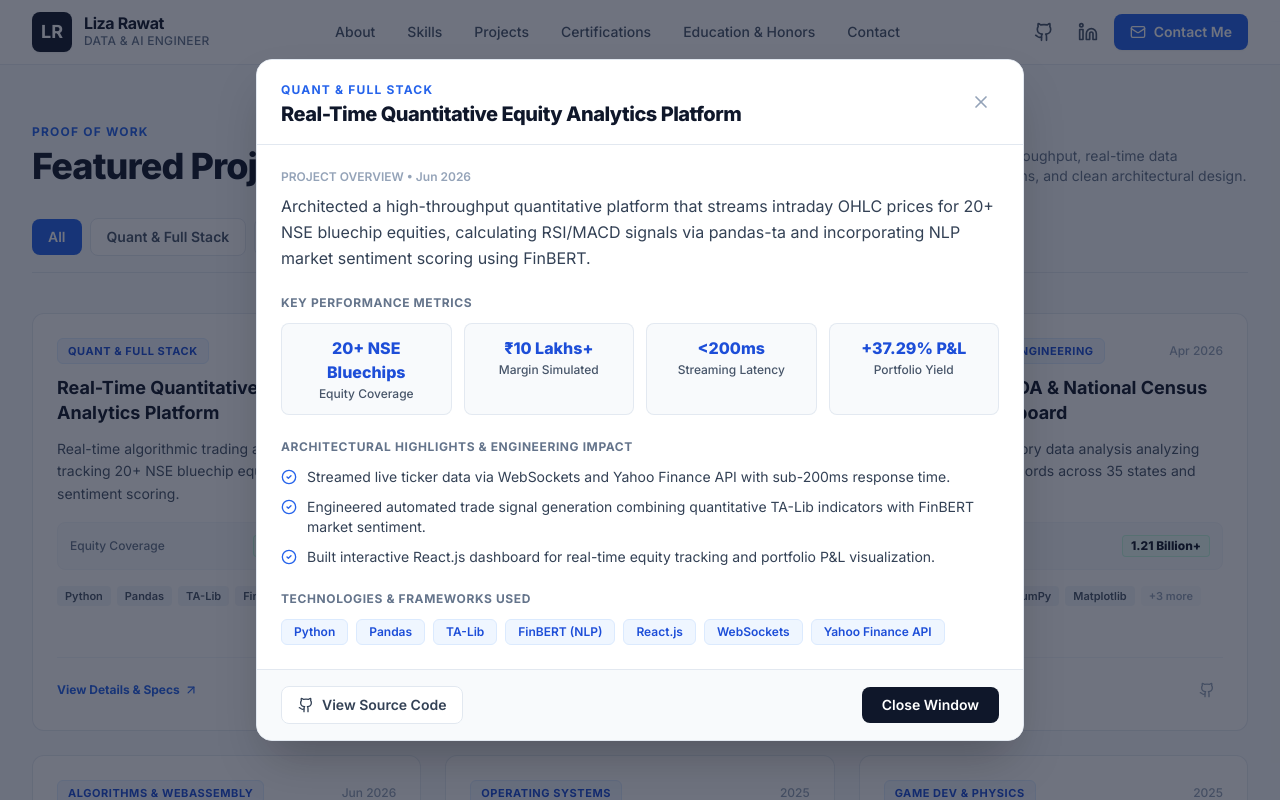
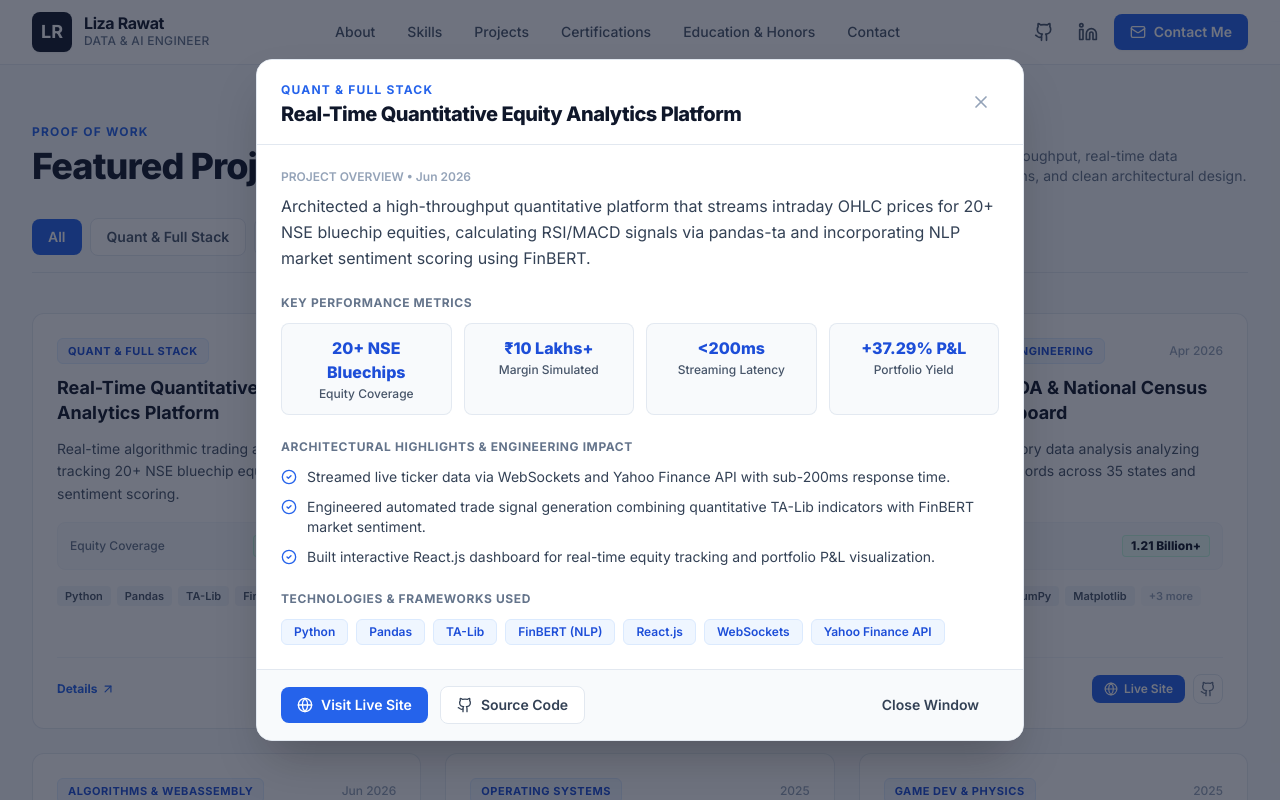
Before and after one commit to lizarawat/portfolio, a React (Vite) app: page / in a window 1280 px wide. Both pictures are taken after a click on the element "Real-Time Quantitative Equity Analytics Platform". Shown: the part 3017-3817 px from the top of the page. Built offline with nearby package versions, Linux system fonts and the light colour scheme.

Commit message:
Add direct Live Site links to project cards and project detail modal

```diff
--- a/src/components/ProjectModal.jsx
+++ b/src/components/ProjectModal.jsx
@@ -1,8 +1,10 @@
 import React from 'react';
-import { X, ExternalLink, Github, CheckCircle2, Cpu, BarChart2, Layers } from 'lucide-react';
+import { X, ExternalLink, Github, CheckCircle2, Globe } from 'lucide-react';
 
 export default function ProjectModal({ project, onClose }) {
   if (!project) return null;
+
+  const demoUrl = project.demo && project.demo !== '#' ? project.demo : project.github;
 
   return (
     <div className="fixed inset-0 z-50 flex items-center justify-center p-4 bg-slate-900/60 backdrop-blur-xs animate-in fade-in duration-200">
@@ -91,7 +93,17 @@ export default function ProjectModal({ project, onClose }) {
         </div>
 
         {/* Modal Footer */}
-        <div className="bg-slate-50 px-6 py-4 border-t border-slate-200 flex items-center justify-between">
+        <div className="bg-slate-50 px-6 py-4 border-t border-slate-200 flex flex-wrap items-center justify-between gap-3">
+          <div className="flex items-center gap-3">
+            <a
+              href={demoUrl}
+              target="_blank"
+              rel="noopener noreferrer"
+              className="inline-flex items-center gap-2 px-4 py-2 text-sm font-semibold text-white bg-blue-600 hover:bg-blue-700 rounded-lg transition-colors shadow-2xs"
+            >
+              <Globe className="w-4 h-4" />
+              <span>Visit Live Site</span>
+            </a>
             <a
               href={project.github}
               target="_blank"
@@ -99,11 +111,12 @@ export default function ProjectModal({ project, onClose }) {
               className="inline-flex items-center gap-2 px-4 py-2 text-sm font-semibold text-slate-700 bg-white border border-slate-200 hover:bg-slate-100 rounded-lg transition-colors shadow-2xs"
             >
               <Github className="w-4 h-4" />
-            <span>View Source Code</span>
+              <span>Source Code</span>
             </a>
+          </div>
           <button
             onClick={onClose}
-            className="px-5 py-2 text-sm font-semibold text-white bg-slate-900 hover:bg-slate-800 rounded-lg transition-colors"
+            className="px-5 py-2 text-sm font-semibold text-slate-700 hover:bg-slate-200/80 rounded-lg transition-colors"
           >
             Close Window
           </button>
--- a/src/components/Projects.jsx
+++ b/src/components/Projects.jsx
@@ -1,7 +1,7 @@
 import React, { useState } from 'react';
 import { projects } from '../data/resumeData';
 import ProjectModal from './ProjectModal';
-import { ExternalLink, Github, ArrowUpRight, Layers, Cpu, Code2, Database } from 'lucide-react';
+import { ExternalLink, Github, ArrowUpRight, Globe } from 'lucide-react';
 
 export default function Projects() {
   const [selectedProject, setSelectedProject] = useState(null);
@@ -107,20 +107,31 @@ export default function Projects() {
               </div>
 
               {/* Action Buttons */}
-              <div className="mt-6 pt-4 border-t border-slate-100 flex items-center justify-between">
+              <div className="mt-6 pt-4 border-t border-slate-100 flex items-center justify-between gap-2">
                 <button
                   onClick={() => setSelectedProject(project)}
                   className="text-xs font-bold text-blue-600 hover:text-blue-800 inline-flex items-center gap-1"
                 >
-                  <span>View Details & Specs</span>
+                  <span>Details</span>
                   <ArrowUpRight className="w-3.5 h-3.5" />
                 </button>
+
                 <div className="flex items-center gap-2">
+                  <a
+                    href={project.demo && project.demo !== '#' ? project.demo : project.github}
+                    target="_blank"
+                    rel="noopener noreferrer"
+                    className="inline-flex items-center gap-1.5 px-3 py-1.5 text-xs font-semibold text-white bg-blue-600 hover:bg-blue-700 rounded-lg transition-colors shadow-2xs"
+                    title="Visit Live Site / Demo"
+                  >
+                    <Globe className="w-3.5 h-3.5" />
+                    <span>Live Site</span>
+                  </a>
                   <a
                     href={project.github}
                     target="_blank"
                     rel="noopener noreferrer"
-                    className="p-2 text-slate-400 hover:text-slate-900 hover:bg-slate-100 rounded-lg transition-colors"
+                    className="p-1.5 text-slate-500 hover:text-slate-900 hover:bg-slate-100 rounded-lg transition-colors border border-slate-200"
                     title="View GitHub Repository"
                   >
                     <Github className="w-4 h-4" />
```
Lines whose indentation alone changed are shown as unchanged.
